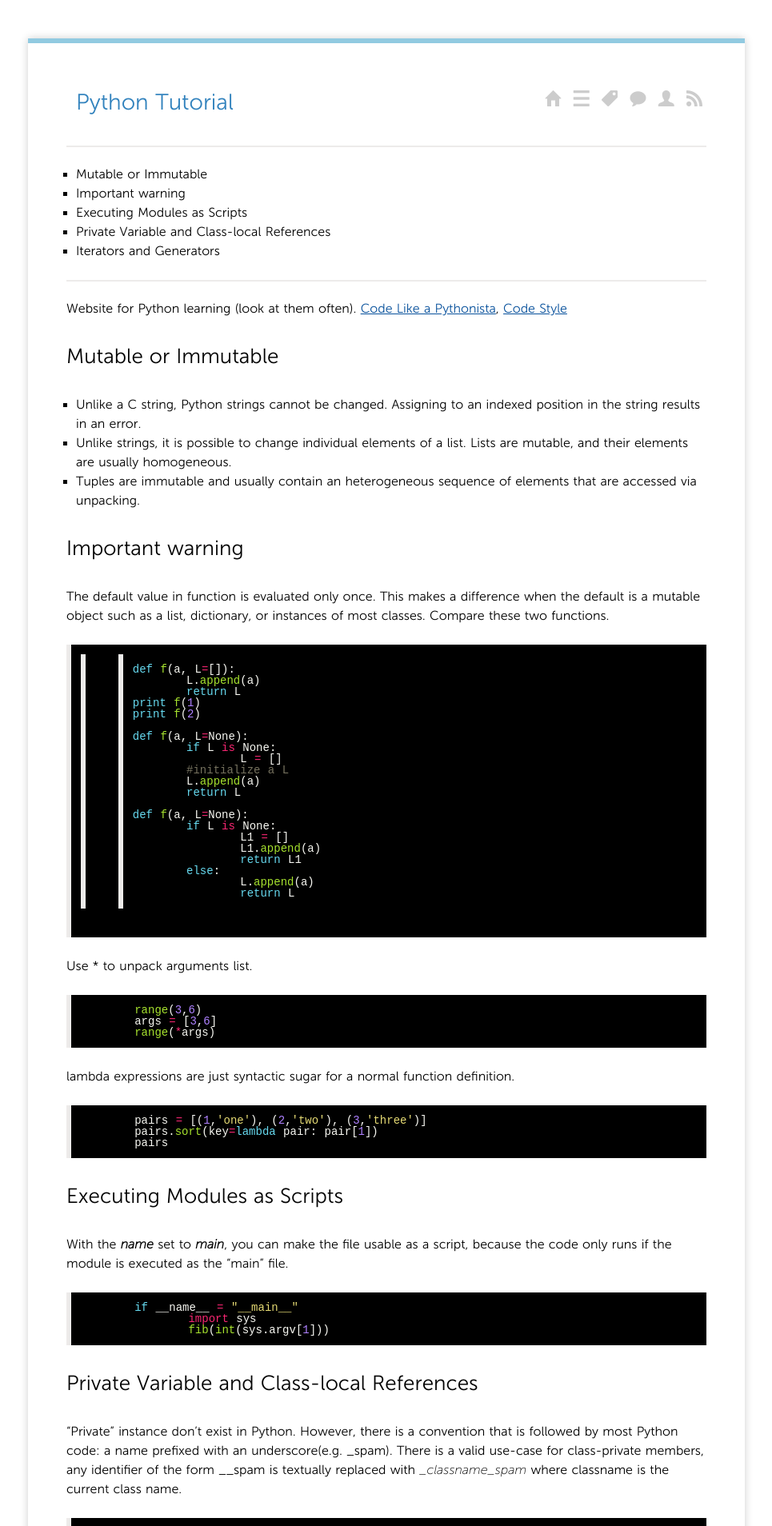
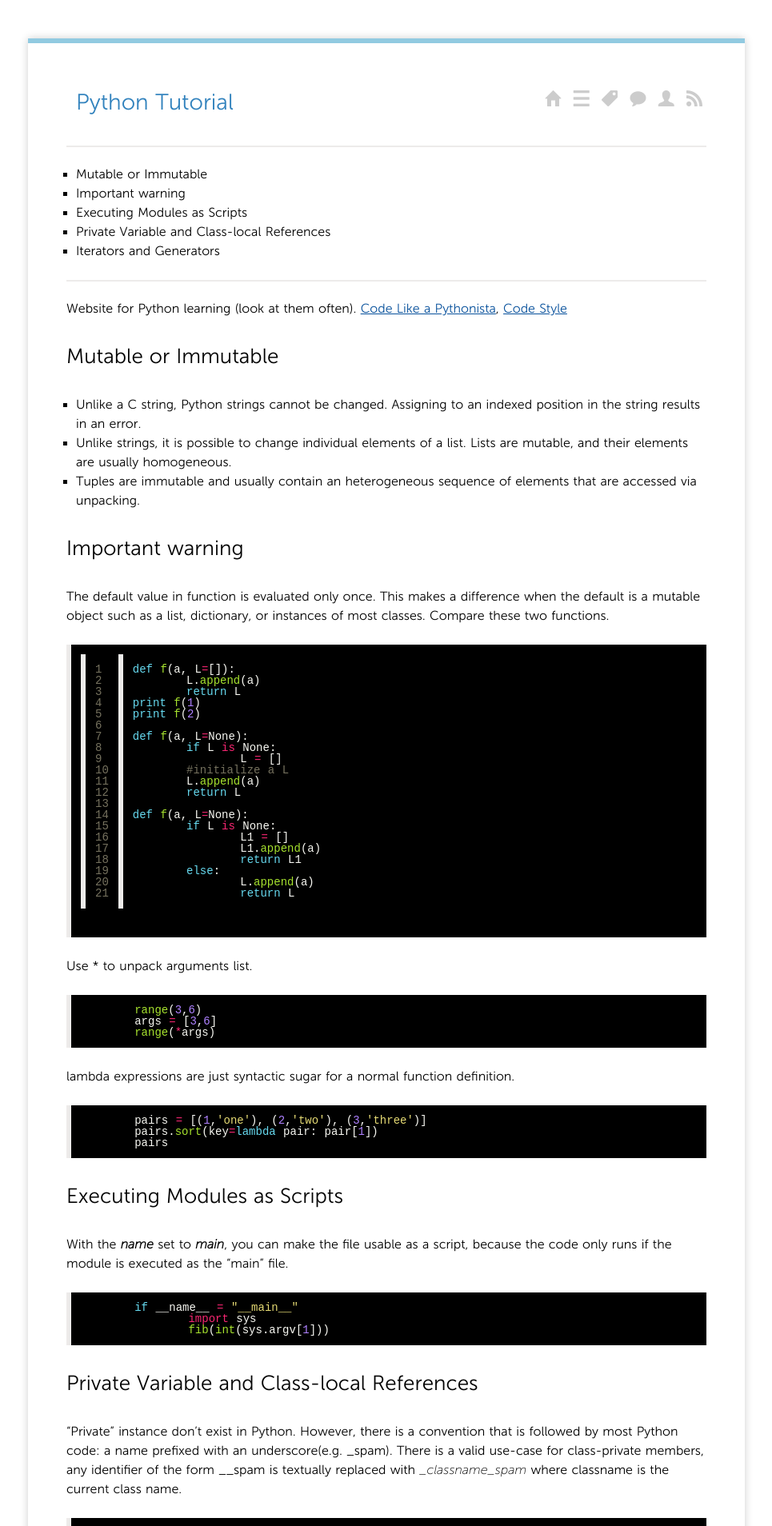
Before and after one commit to JuDa-hku/JuDa-hku.github.io, a Jekyll site: the page built from _posts/2014/2014-06-19-Python-Tutorial.md, in a window 1280 px wide. Shown: the top 1908 px of the page at 80% size, without its empty margins (157-1122 px from the left). Built offline with Jekyll 4.4.1, drawn with Linux system fonts in a browser that asks for light colours; comment, search, counter and statistics services are not loaded.

Commit message:
add lineno color

```diff
--- a/media/css/highlight.css
+++ b/media/css/highlight.css
@@ -1,4 +1,5 @@
 .highlight { background-color: #49483e }
+
 .c { color: #75715e } /* Comment */
 .err { color: #960050; background-color: #1e0010 } /* Error */
 .k { color: #66d9ef } /* Keyword */
@@ -22,6 +23,9 @@
 .kr { color: #66d9ef } /* Keyword.Reserved */
 .kt { color: #66d9ef } /* Keyword.Type */
 .ld { color: #e6db74 } /* Literal.Date */
+
+.lineno {color: #75715e} /* line number*/
+
 .m { color: #ae81ff } /* Literal.Number */
 .s { color: #e6db74 } /* Literal.String */
 .na { color: #a6e22e } /* Name.Attribute */
```
